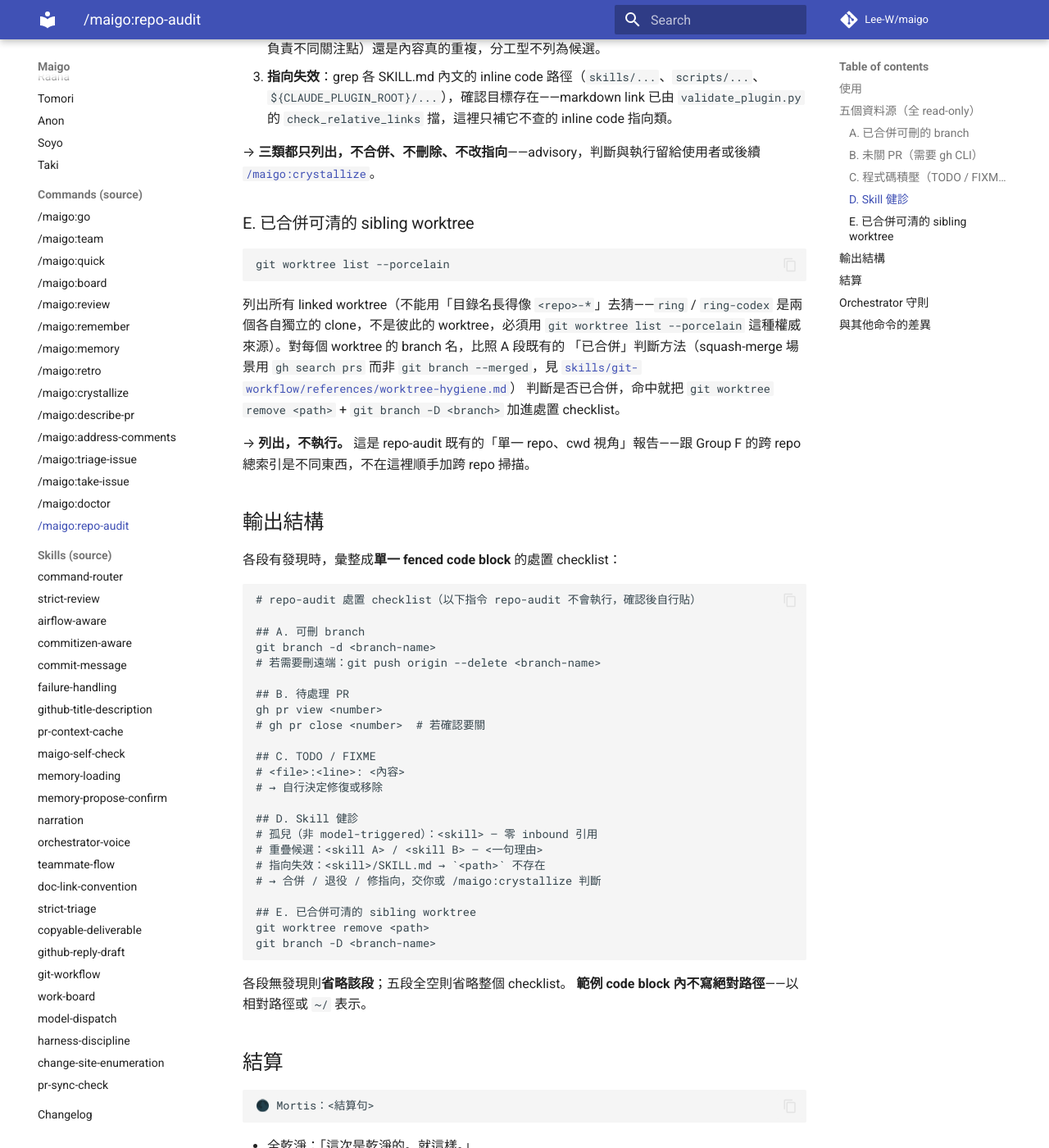
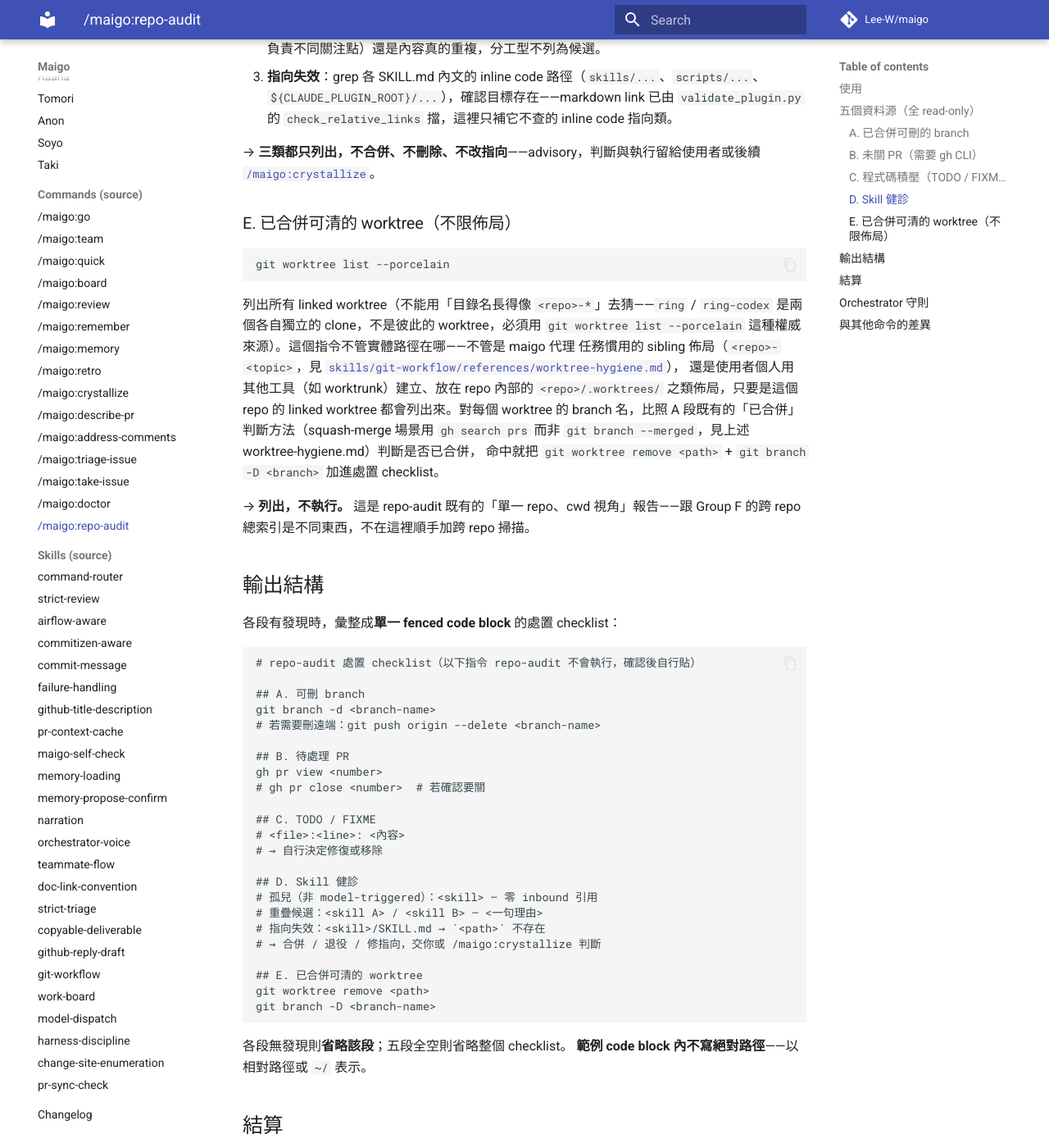
Before and after one commit to Lee-W/maigo, an MkDocs documentation site: the page built from docs/commands/repo-audit.md, in a window 1280 px wide and 1400 px high, scrolled down 1377 px. Shown: the whole window at 82% size. Built offline with MkDocs 1.6.1 and Material for MkDocs 9.7.7, drawn with Linux system fonts in a browser that asks for light colours; comment, search, counter and statistics services are not loaded.

Commit message:
docs(skills): decouple repo-audit worktree cleanup from sibling layout
repo-audit's merged-worktree scan already works off `git worktree
list --porcelain`, which doesn't care about physical path — reword it
so it doesn't undersell coverage, and note in worktree-hygiene that
the sibling convention only governs maigo's own delegated worktrees,
not a user's personal in-repo worktree layout (e.g. via worktrunk).

````diff
--- a/commands/repo-audit.md
+++ b/commands/repo-audit.md
@@ -1,5 +1,5 @@
 ---
-description: repo 自身內部健診（read-only orchestrator 主持）——掃已合併可刪的 branch、未關 PR、TODO/FIXME 積壓、skill 健診（孤兒 / 重疊候選 / 指向失效）、已合併可清的 sibling worktree，彙整成可複製的處置 checklist，不執行任何寫入。🌑 Mortis 一句結算。不 delegate 五人，orchestrator 直跑。
+description: repo 自身內部健診（read-only orchestrator 主持）——掃已合併可刪的 branch、未關 PR、TODO/FIXME 積壓、skill 健診（孤兒 / 重疊候選 / 指向失效）、已合併可清的 worktree（不限佈局），彙整成可複製的處置 checklist，不執行任何寫入。🌑 Mortis 一句結算。不 delegate 五人，orchestrator 直跑。
 allowed-tools: Bash(git branch --merged:*), Bash(gh pr list:*), Bash(grep:*), Bash(git worktree list:*), Bash(gh search prs:*), Read
 ---
 
@@ -72,7 +72,7 @@
 → **三類都只列出，不合併、不刪除、不改指向**——advisory，判斷與執行留給使用者或後續
 [`/maigo:crystallize`](https://github.com/Lee-W/maigo/blob/main/commands/crystallize.md)。
 
-### E. 已合併可清的 sibling worktree
+### E. 已合併可清的 worktree（不限佈局）
 
 ```bash
 git worktree list --porcelain
@@ -80,12 +80,15 @@
 
 列出所有 linked worktree（不能用「目錄名長得像 `<repo>-*`」去猜——`ring` /
 `ring-codex` 是兩個各自獨立的 clone，不是彼此的 worktree，必須用 `git worktree
-list --porcelain` 這種權威來源）。對每個 worktree 的 branch 名，比照 A 段既有的
-「已合併」判斷方法（squash-merge 場景用 `gh search prs` 而非 `git branch
---merged`，見
-[`skills/git-workflow/references/worktree-hygiene.md`](https://github.com/Lee-W/maigo/blob/main/skills/git-workflow/references/worktree-hygiene.md)）
-判斷是否已合併，命中就把 `git worktree remove <path>` + `git branch -D
-<branch>` 加進處置 checklist。
+list --porcelain` 這種權威來源）。這個指令不管實體路徑在哪——不管是 maigo 代理
+任務慣用的 sibling 佈局（`<repo>-<topic>`，見
+[`skills/git-workflow/references/worktree-hygiene.md`](https://github.com/Lee-W/maigo/blob/main/skills/git-workflow/references/worktree-hygiene.md)），
+還是使用者個人用其他工具（如 worktrunk）建立、放在 repo 內部的 `<repo>/.worktrees/`
+之類佈局，只要是這個 repo 的 linked worktree 都會列出來。對每個 worktree 的
+branch 名，比照 A 段既有的「已合併」判斷方法（squash-merge 場景用 `gh search
+prs` 而非 `git branch --merged`，見上述 worktree-hygiene.md）判斷是否已合併，
+命中就把 `git worktree remove <path>` + `git branch -D <branch>` 加進處置
+checklist。
 
 → **列出，不執行。** 這是 repo-audit 既有的「單一 repo、cwd 視角」報告——跟
 Group F 的跨 repo 總索引是不同東西，不在這裡順手加跨 repo 掃描。
@@ -115,7 +118,7 @@
 # 指向失效：<skill>/SKILL.md → `<path>` 不存在
 # → 合併 / 退役 / 修指向，交你或 /maigo:crystallize 判斷
 
-## E. 已合併可清的 sibling worktree
+## E. 已合併可清的 worktree
 git worktree remove <path>
 git branch -D <branch-name>
 ```
````
Also changed, not shown: skills/git-workflow/references/worktree-hygiene.md (+10 -0 lines).
